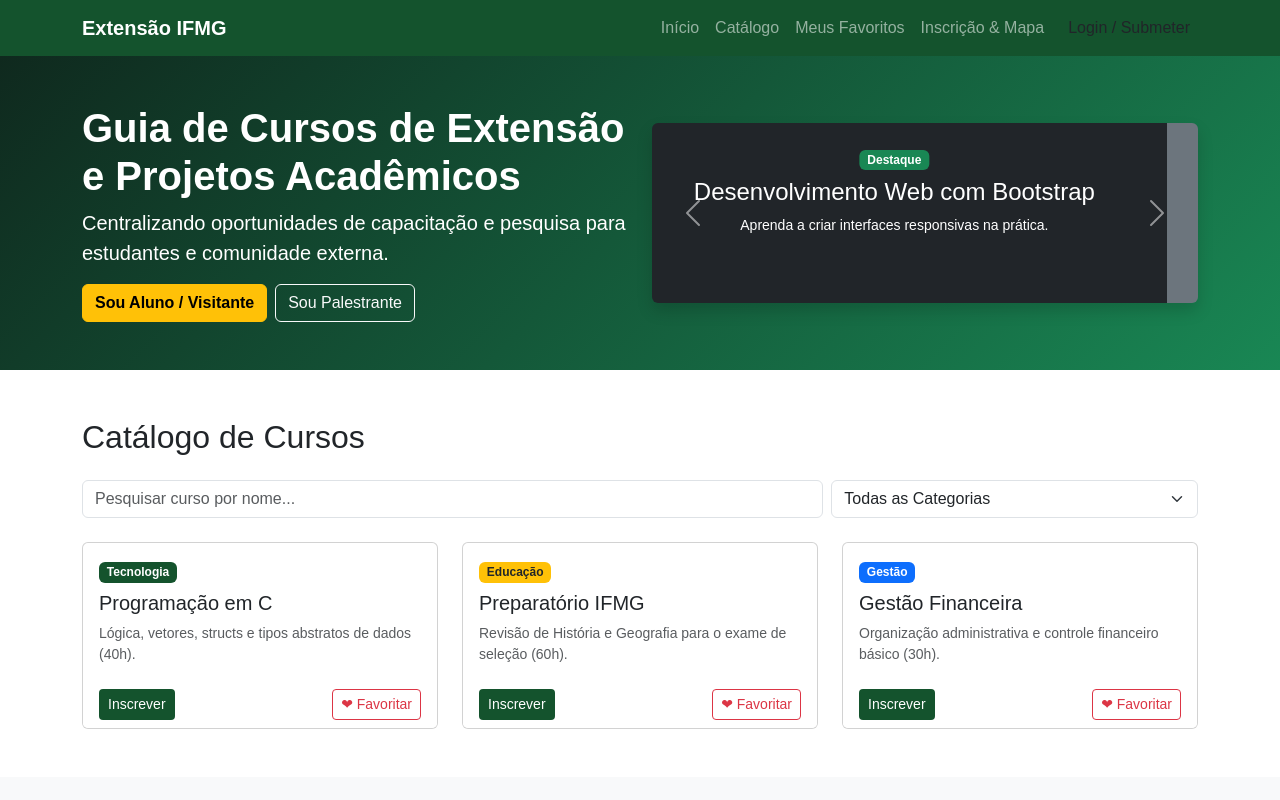
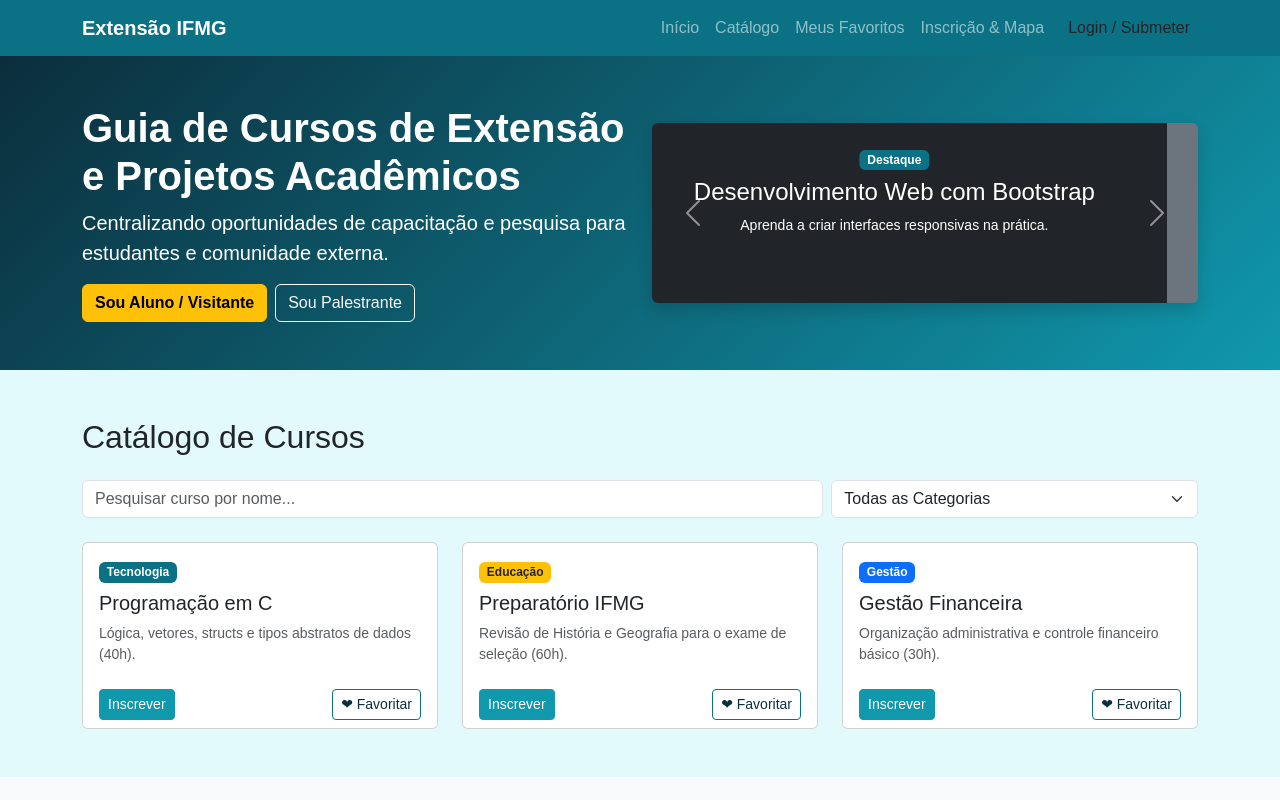
Before and after one commit to anaifinfo/Guia-de-Cursos-de-Extens-o-e-Projetos-Acad-micos, a plain HTML site: page index.html in a window 1280 px wide. Shown: the top 800 px of the page. Drawn offline with nearby package versions, Linux system fonts and the light colour scheme.

Commit message:
mudança de paleta de cores

```diff
--- a/css/style.css
+++ b/css/style.css
@@ -1,3 +1,11 @@
+:root {
+    --paleta-1: #0B7285;
+    --paleta-2: #1098AD;
+    --paleta-3: #74C0FC;
+    --paleta-4: #E3FAFC;
+    --paleta-5: #0B2E3C;
+}
+
 /* Estilos próprios da equipe: Ana Clara e Rafaela Larissa */
 
 /* Rolagem suave ao clicar nos links do menu e compensação do menu fixo */
@@ -9,26 +17,29 @@ html {
 body {
     font-family: Arial, Helvetica, sans-serif;
     color: #212529;
+    background-color: #E3FAFC;
 }
 
 /* Cores institucionais personalizadas */
 .bg-verde {
-    background-color: #14532d !important;
+    background-color: var(--paleta-1) !important;
 }
 
 .btn-verde {
-    background-color: #14532d;
+    background-color: var(--paleta-2);
     color: #ffffff;
+    border-color: var(--paleta-2);
 }
 
 .btn-verde:hover {
-    background-color: #0f3f22;
+    background-color: var(--paleta-5);
+    border-color: var(--paleta-5);
     color: #ffffff;
 }
 
 /* Estilo do banner inicial */
 .bg-banner {
-    background: linear-gradient(135deg, #0f291e, #198754);
+    background: linear-gradient(135deg, var(--paleta-5), var(--paleta-2));
 }
 
 /* Tamanho fixo para os slides do carrossel não pularem */
@@ -45,3 +56,19 @@ body {
     transform: translateY(-4px);
     box-shadow: 0 6px 15px rgba(0, 0, 0, 0.1);
 }
+
+.badge.bg-verde,
+.badge.bg-success {
+    background-color: var(--paleta-1) !important;
+}
+
+.btn-outline-danger {
+    color: var(--paleta-5);
+    border-color: var(--paleta-1);
+}
+
+.btn-outline-danger:hover {
+    background-color: var(--paleta-1);
+    border-color: var(--paleta-1);
+    color: #ffffff;
+}
```
